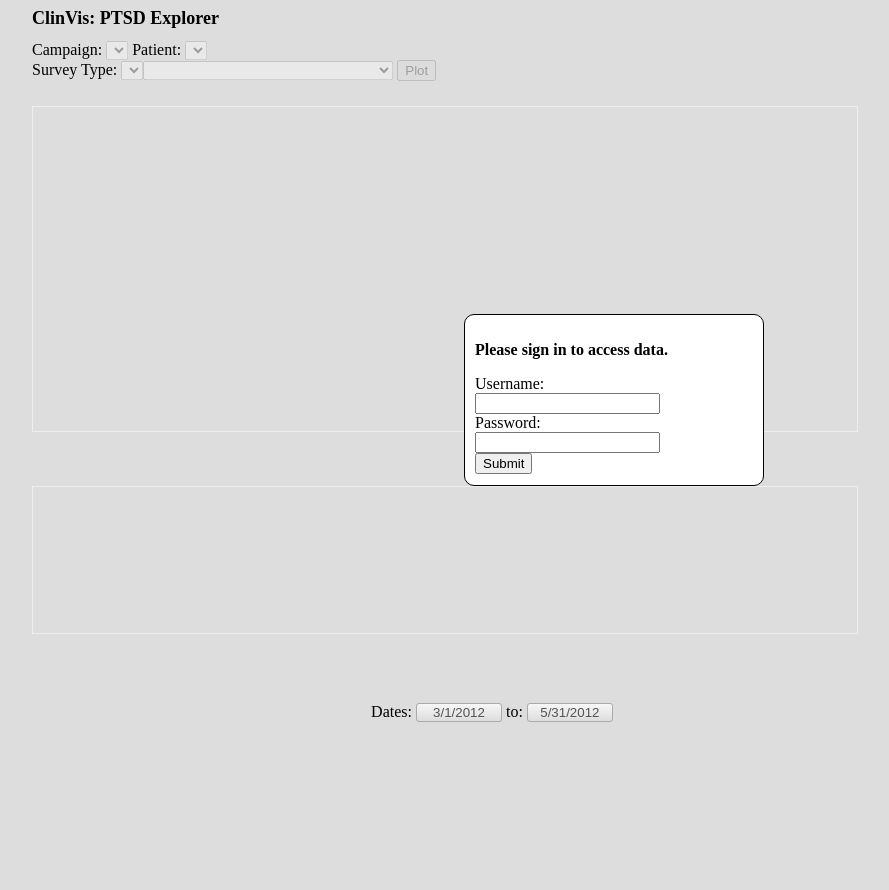
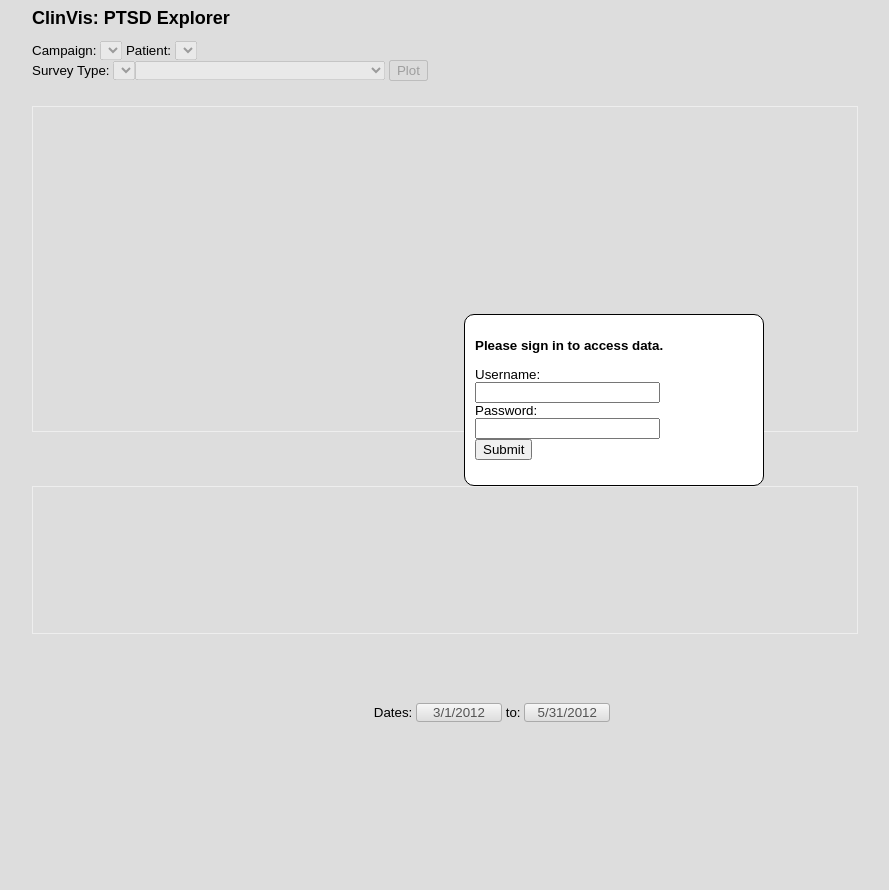
Before and after one commit to openmhealth/dvu.ptsd, a plain HTML site: page index.html in a window 1280 px wide. Shown: the whole page, without its empty margins (26-915 px from the left). Drawn offline with Linux system fonts and the light colour scheme.

Commit message:
Update css/app.css

```diff
--- a/css/app.css
+++ b/css/app.css
@@ -1,12 +1,3 @@
-2 / 21 requests  ❘  418B / 4.25KB transferred  ❘  237ms (onload: 237ms, DOMContentLoaded: 217ms)
-app.css
-/css
-32ms1ms
-graph.css
-/css
-30ms0ms
-
-HeadersPreviewResponseTiming
 body{
   font-size: 10pt;
   font-family:sans-serif;
```
